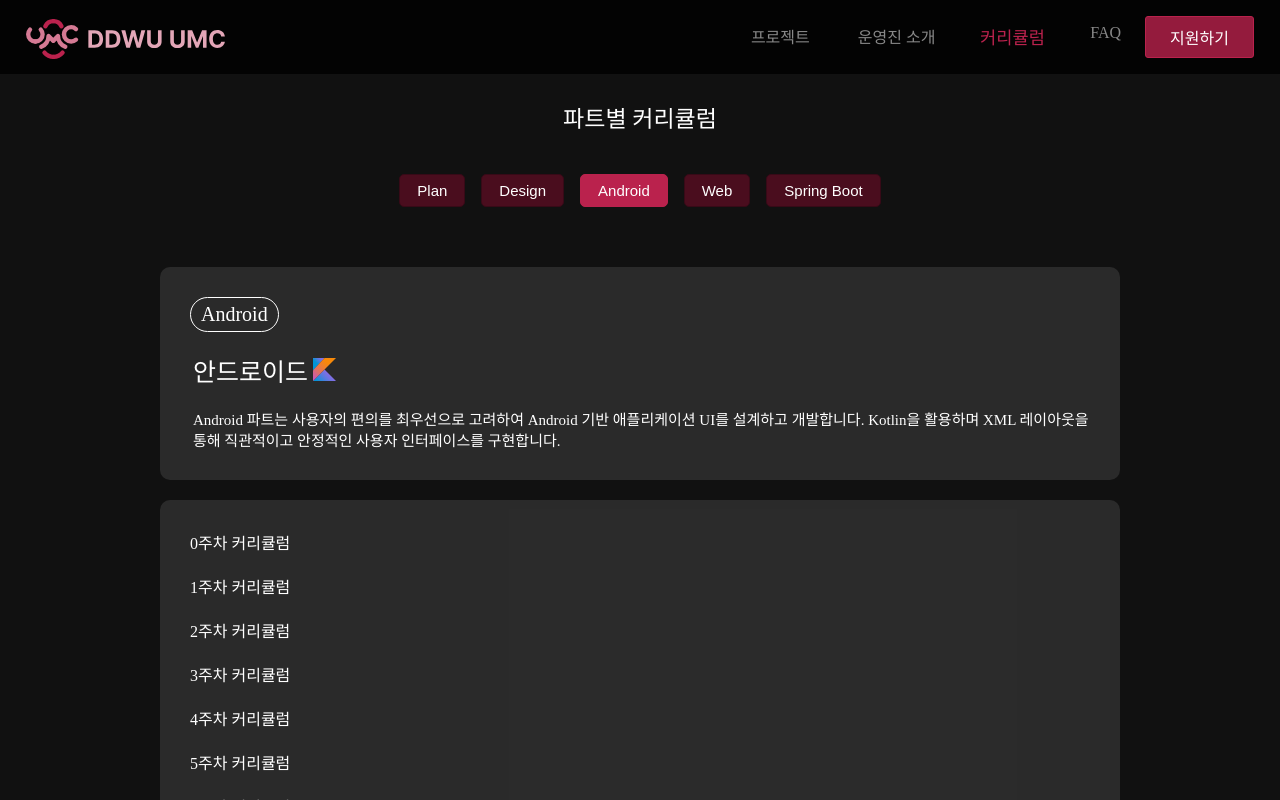
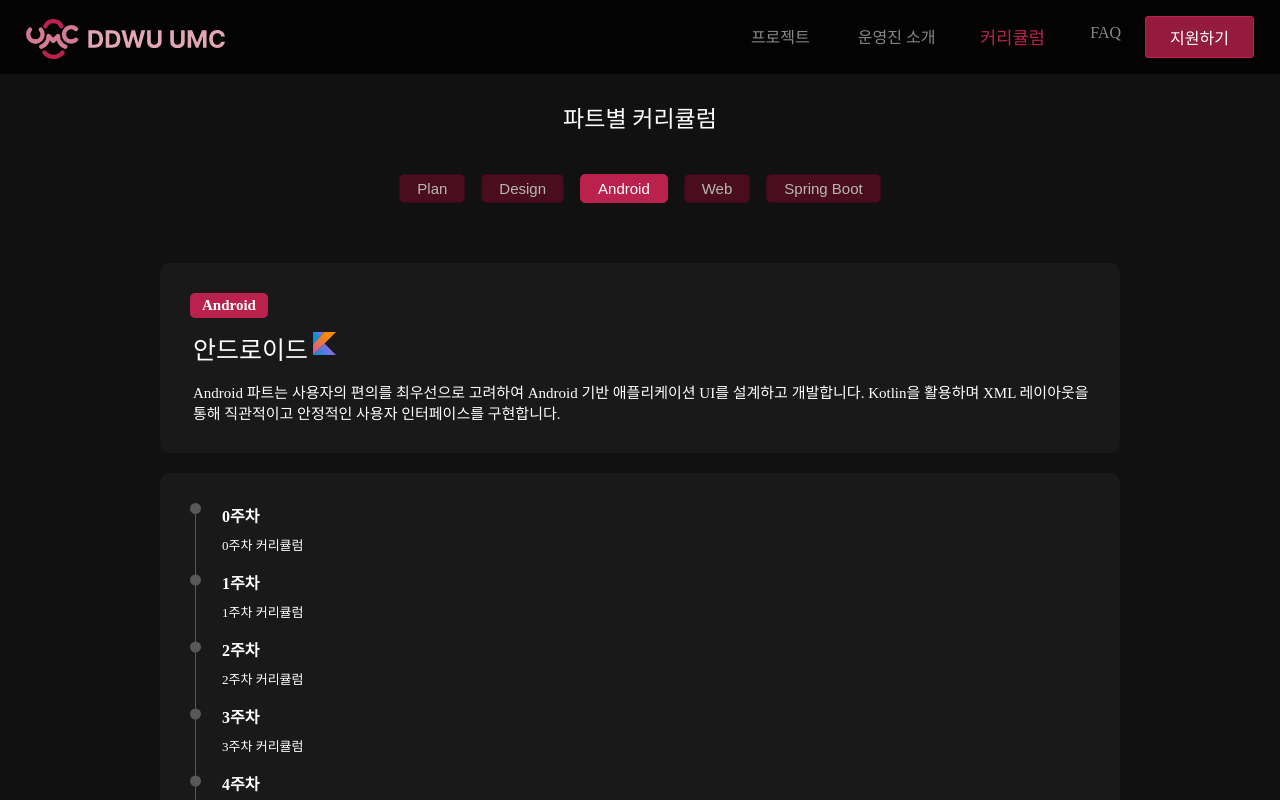
Before and after one commit to DDWU-UMC/FE, a React (Vite) app: page /curriculum/1 in a window 1280 px wide. Both pictures are taken after a click on the button "Android". Shown: the top 800 px of the page. Built offline with nearby package versions, Linux system fonts and the light colour scheme; no server answers.

Commit message:
refactor: 커리큘럼 디자인 수정

```diff
--- a/src/database/curriculumData.json
+++ b/src/database/curriculumData.json
@@ -3,91 +3,97 @@
       "part": "Plan",
       "partKorean": "기획",
       "info": "Plan 파트는 사용자 리서치와 시장 분석을 통해 서비스의 방향성과 핵심 기능을 기획하고, UX 설계를 바탕으로 Figma를 사용하여 와이어프레임 및 화면설계서를 제작합니다. 또한, Notion, Jira 등을 사용하여 프로젝트 일정 및 업무를 조율하며, 애자일 방식으로 팀원 간 원활한 협업을 이끌어 효율적인 개발을 지원합니다.",
-      "icon":"/figma-icon.svg",
-      "week0":"0주차 커리큘럼",
-      "week1":"1주차 커리큘럼",
-      "week2":"2주차 커리큘럼",
-      "week3":"3주차 커리큘럼",
-      "week4":"4주차 커리큘럼",
-      "week5":"5주차 커리큘럼",
-      "week6":"6주차 커리큘럼",
-      "week7":"7주차 커리큘럼",
-      "week8":"8주차 커리큘럼",
-      "week9":"9주차 커리큘럼",
-      "week10":"10주차 커리큘럼"
-
+      "icon": "/figma-icon.svg",
+      "curriculum": [
+        { "week": 0, "content": "0주차 커리큘럼" },
+        { "week": 1, "content": "1주차 커리큘럼" },
+        { "week": 2, "content": "2주차 커리큘럼" },
+        { "week": 3, "content": "3주차 커리큘럼" },
+        { "week": 4, "content": "4주차 커리큘럼" },
+        { "week": 5, "content": "5주차 커리큘럼" },
+        { "week": 6, "content": "6주차 커리큘럼" },
+        { "week": 7, "content": "7주차 커리큘럼" },
+        { "week": 8, "content": "8주차 커리큘럼" },
+        { "week": 9, "content": "9주차 커리큘럼" },
+        { "week": 10, "content": "10주차 커리큘럼" }
+      ]
     },
     {
-     "part": "Design",
-     "partKorean": "디자인",
+      "part": "Design",
+      "partKorean": "디자인",
       "info": "Design 파트는 사용자의 요구와 서비스 기획에 맞춰 와이어프레임을 설계하고, 직관적이고 효율적인 사용자 경험을 제공하기 위해 UI 디자인을 합니다. 이 과정에서 사용자 흐름과 인터페이스의 가시성을 고려하여 피그마를 이용해 프로토타이핑을 진행하고, 이를 통해 개발자와의 UI 동작 방식을 공유합니다.",
-      "icon":"/figma-icon.svg",
-      "week0":"0주차 커리큘럼",
-      "week1":"1주차 커리큘럼",
-      "week2":"2주차 커리큘럼",
-      "week3":"3주차 커리큘럼",
-      "week4":"4주차 커리큘럼",
-      "week5":"5주차 커리큘럼",
-      "week6":"6주차 커리큘럼",
-      "week7":"7주차 커리큘럼",
-      "week8":"8주차 커리큘럼",
-      "week9":"9주차 커리큘럼",
-      "week10":"10주차 커리큘럼"
+      "icon": "/figma-icon.svg",
+      "curriculum": [
+        { "week": 0, "content": "0주차 커리큘럼" },
+        { "week": 1, "content": "1주차 커리큘럼" },
+        { "week": 2, "content": "2주차 커리큘럼" },
+        { "week": 3, "content": "3주차 커리큘럼" },
+        { "week": 4, "content": "4주차 커리큘럼" },
+        { "week": 5, "content": "5주차 커리큘럼" },
+        { "week": 6, "content": "6주차 커리큘럼" },
+        { "week": 7, "content": "7주차 커리큘럼" },
+        { "week": 8, "content": "8주차 커리큘럼" },
+        { "week": 9, "content": "9주차 커리큘럼" },
+        { "week": 10, "content": "10주차 커리큘럼" }
+      ]
     },
     {
-        "part":"Android",
-        "partKorean": "안드로이드",
-        "info":"Android 파트는 사용자의 편의를 최우선으로 고려하여 Android 기반 애플리케이션 UI를 설계하고 개발합니다. Kotlin을 활용하며 XML 레이아웃을 통해 직관적이고 안정적인 사용자 인터페이스를 구현합니다.",
-        "icon":"/kotlin-icon.svg",
-        "week0":"0주차 커리큘럼",
-        "week1":"1주차 커리큘럼",
-        "week2":"2주차 커리큘럼",
-        "week3":"3주차 커리큘럼",
-        "week4":"4주차 커리큘럼",
-        "week5":"5주차 커리큘럼",
-        "week6":"6주차 커리큘럼",
-        "week7":"7주차 커리큘럼",
-        "week8":"8주차 커리큘럼",
-        "week9":"9주차 커리큘럼",
-        "week10":"10주차 커리큘럼",
-        "week11":"11주차 커리큘럼",
-        "week12":"12주차 커리큘럼"
+      "part": "Android",
+      "partKorean": "안드로이드",
+      "info": "Android 파트는 사용자의 편의를 최우선으로 고려하여 Android 기반 애플리케이션 UI를 설계하고 개발합니다. Kotlin을 활용하며 XML 레이아웃을 통해 직관적이고 안정적인 사용자 인터페이스를 구현합니다.",
+      "icon": "/kotlin-icon.svg",
+      "curriculum": [
+        { "week": 0, "content": "0주차 커리큘럼" },
+        { "week": 1, "content": "1주차 커리큘럼" },
+        { "week": 2, "content": "2주차 커리큘럼" },
+        { "week": 3, "content": "3주차 커리큘럼" },
+        { "week": 4, "content": "4주차 커리큘럼" },
+        { "week": 5, "content": "5주차 커리큘럼" },
+        { "week": 6, "content": "6주차 커리큘럼" },
+        { "week": 7, "content": "7주차 커리큘럼" },
+        { "week": 8, "content": "8주차 커리큘럼" },
+        { "week": 9, "content": "9주차 커리큘럼" },
+        { "week": 10, "content": "10주차 커리큘럼" },
+        { "week": 11, "content": "11주차 커리큘럼" },
+        { "week": 12, "content": "12주차 커리큘럼" }
+      ]
     },
     {
-        "part":"Web",
-        "partKorean": "웹",
-        "info":"Web 파트는 React와 TypeScript를 활용하여 웹 애플리케이션을 개발합니다. 기초적인 HTML, CSS, JavaScript부터 시작하여, 컴포넌트 기반 개발, API 통신, 전역 상태 관리 등 실무에서 활용되는 기술들을 단계적으로 학습하며 효율적이고 확장 가능한 웹 서비스를 구현합니다.",
-        "icon":"/react-icon.svg",
-        "week0":"0주차. 커리큘럼",
-        "week1":"1주차. 커리큘럼",
-        "week2":"2주차. 커리큘럼",
-        "week3":"3주차. 커리큘럼",
-        "week4":"4주차. 커리큘럼",
-        "week5":"5주차. 커리큘럼",
-        "week6":"6주차. 커리큘럼",
-        "week7":"7주차. 커리큘럼",
-        "week8":"8주차. 커리큘럼",
-        "week9":"9주차. 커리큘럼",
-        "week10":"10주차. 커리큘럼"
+      "part": "Web",
+      "partKorean": "웹",
+      "info": "Web 파트는 React와 TypeScript를 활용하여 웹 애플리케이션을 개발합니다. 기초적인 HTML, CSS, JavaScript부터 시작하여, 컴포넌트 기반 개발, API 통신, 전역 상태 관리 등 실무에서 활용되는 기술들을 단계적으로 학습하며 효율적이고 확장 가능한 웹 서비스를 구현합니다.",
+      "icon": "/react-icon.svg",
+      "curriculum": [
+        { "week": 0, "content": "0주차 커리큘럼" },
+        { "week": 1, "content": "1주차 커리큘럼" },
+        { "week": 2, "content": "2주차 커리큘럼" },
+        { "week": 3, "content": "3주차 커리큘럼" },
+        { "week": 4, "content": "4주차 커리큘럼" },
+        { "week": 5, "content": "5주차 커리큘럼" },
+        { "week": 6, "content": "6주차 커리큘럼" },
+        { "week": 7, "content": "7주차 커리큘럼" },
+        { "week": 8, "content": "8주차 커리큘럼" },
+        { "week": 9, "content": "9주차 커리큘럼" },
+        { "week": 10, "content": "10주차 커리큘럼" }
+      ]
+    },
+    {
+      "part": "Spring Boot",
+      "partKorean": "스프링 부트",
+      "info": "주어진 기획을 바탕으로 서버 아키텍처를 설계하고 개발합니다. 클라이언트와 데이터베이스를 연결하여 핵심 비즈니스 로직을 처리하며, QueryDSL과 JPA를 활용해 효율적인 데이터 접근 방식을 적용합니다. 또한, 인프라를 구축하고 배포를 수행하여 안정적인 서비스 운영을 지원합니다.",
+      "icon": "/spring-icon.svg",
+      "curriculum": [
+        { "week": 0, "content": "0주차 커리큘럼0주차 커리큘럼0주차 커리큘럼0주차 커리큘럼0주차 커리큘럼0주차 커리큘럼0주차 커리큘럼0주차 커리큘럼0주차 커리큘럼0주차 커리큘럼0주차 커리큘럼0주차 커리큘럼0주차 커리큘럼0주차 커리큘럼0주차 커리큘럼0주차 커리큘럼0주차 커리큘럼0주차 커리큘럼0주차 커리큘럼0주차 커리큘럼" },
+        { "week": 1, "content": "1주차 커리큘럼" },
+        { "week": 2, "content": "2주차 커리큘럼" },
+        { "week": 3, "content": "3주차 커리큘럼" },
+        { "week": 4, "content": "4주차 커리큘럼" },
+        { "week": 5, "content": "5주차 커리큘럼" },
+        { "week": 6, "content": "6주차 커리큘럼" },
+        { "week": 7, "content": "7주차 커리큘럼" },
+        { "week": 8, "content": "8주차 커리큘럼" },
+        { "week": 9, "content": "9주차 커리큘럼" },
+        { "week": 10, "content": "10주차 커리큘럼" }
+      ]
     }
-    ,
-    {
-        "part":"Spring Boot",
-        "partKorean": "스프링 부트",
-        "info":"주어진 기획을 바탕으로 서버 아키텍처를 설계하고 개발합니다. 클라이언트와 데이터베이스를 연결하여 핵심 비즈니스 로직을 처리하며, QueryDSL과 JPA를 활용해 효율적인 데이터 접근 방식을 적용합니다. 또한, 인프라를 구축하고 배포를 수행하여 안정적인 서비스 운영을 지원합니다.",
-        "icon":"/spring-icon.svg",
-        "week0":"0주차 커리큘럼",
-        "week1":"1주차 커리큘럼",
-        "week2":"2주차 커리큘럼",
-        "week3":"3주차 커리큘럼",
-        "week4":"4주차 커리큘럼",
-        "week5":"5주차 커리큘럼",
-        "week6":"6주차 커리큘럼",
-        "week7":"7주차 커리큘럼",
-        "week8":"8주차 커리큘럼",
-        "week9":"9주차 커리큘럼",
-        "week10":"10주차 커리큘럼"
-
-    }
-
-]
+  ]
--- a/src/pages/CurriculumPage.jsx
+++ b/src/pages/CurriculumPage.jsx
@@ -6,7 +6,7 @@
 import CurriculumData from "../database/curriculumData.json"
 
 const CurriculumsPageContainer = styled.div`
-  width: 90%;
+  width: 80%;
   margin: 0 auto;
   padding: 0 20px;
   gap: 40px;
@@ -33,35 +33,39 @@
 
 
 const PartInfo = styled.div`
-  background-color: rgba(54, 54, 54, 0.7);
+  background-color: ${Colors.secondary400};
   padding: 30px;
   color: white;
   border-radius: 10px;
   max-width: 900px;
   display: flex;
   flex-direction: column;
-  gap: 20px;
+  gap: 12px;
 
  .name-english{
   width: fit-content;
-  font-size: 20px;
-  border: 1px solid white;
-  padding: 5px 10px;
+  font-size: 15px;
+  font-weight: 600;
+  padding: 4px 12px;
   display: inline-block;
-  border-radius: 30px;
+  border-radius: 5px;
+  background-color: ${Colors.primary}
   }
   .name-korean{
   margin-left: 3px;
   font-size: 25px;
+  font-weight: 500;
   }
   .part-icon{
   margin-left: 5px;
+  padding-top: 1.5px;
   width: 23px;
   height: 23px;
   }
   .part-info{
    margin-left: 3px;
   font-size: 15px;
+  margin-top:3px;
   }
 
    @media screen and (max-width: 430px) {
@@ -85,7 +89,7 @@
 `;
 
 const PartCurriculum = styled.div`
- background-color: rgba(54, 54, 54, 0.7);
+  background-color: ${Colors.secondary400};
   padding: 30px;
   color: white;
   border-radius: 10px;
@@ -94,6 +98,71 @@
   display: flex;
   flex-direction: column;
   gap: 20px;
+
+  .ordered-nav {
+  position: relative;
+  list-style: none; /* 기본 리스트 스타일 제거 */
+  margin: 0;
+  padding: 0;
+  display: block;
+}
+
+.ordered-nav::before {
+  /* 세로선 */
+  content: '';
+  height: 95%;
+  position: absolute;
+  left: 5px;
+  top: 0;
+  width: 1px;
+  background-color: ${Colors.secondary200};
+}
+
+.ordered-nav--link {
+  padding-left: 1.5rem;
+  margin: 1rem 0;
+  position: relative;
+}
+
+.ordered-nav--link::before {
+  /* 각 항목의 원형 아이콘 */
+  content: '';
+  position: absolute;
+  top: 20%;
+  left: 0;
+  width: 5px;
+  height: 5px;
+  background-color: ${Colors.secondary200};
+  border: 3px solid ${Colors.secondary200};
+  border-radius: 50%;
+  transform: translateY(-50%);
+}
+
+.ordered-nav--link:first-child{
+margin-top:0;
+}
+/* 첫 번째 요소 조정 */
+.ordered-nav--link:first-child::before {
+  top: 0;
+  transform: none;
+}
+
+/* 마지막 요소 조정 */
+.ordered-nav--link:last-child {
+  margin-bottom: 0;
+}
+ .week{
+ font-weight: 600;
+ font-size: 16px;
+margin-left: 8px;
+ }
+ .content{
+ font-weight: 300;
+ font-size: 13px;
+ margin-left: 8px;
+ margin-top: 8px;
+
+ }
 `;
 
 const ButtonContainer = styled.div`
@@ -101,25 +170,28 @@
   gap: 16px;
   margin-bottom: 20px;
 
+
   @media screen and (max-width: 430px) {
     gap: 14px;
     margin-bottom: 0px;
 
   }
+
 `;
 const PartButton = styled.button`
   background-color: ${(props) => (props.$active === "true"? Colors.primary : Colors.btn)};
-  color: white;
+  color:${(props) => (props.$active === "true"?  "white" : Colors.secondary50 )};
   border: 1px solid ${(props) => (props.$active === "true" ? Colors.primary : Colors.primary900)};
-  padding: 7px 17px;
+  padding: 5px 17px;
   border-radius: 5px;
   cursor: pointer;
   font-size: 15px;
 
   @media screen and (max-width: 430px) {
     padding: 7px 7px;
-    font-size: 12px;
+    font-size: 10px;
   }
+
 `;
 
 const Parts = ({ selectedPart }) => {
@@ -132,11 +204,11 @@
                     <PartInfo>
                         <div className="name-english">{part.part}</div>
 
-                        <div>
-                            <span className="name-korean">{part.partKorean}</span>
-                            <span>
-                                <img className="part-icon" src={part.icon} alt="icon" /> {/* icon을 part에서 가져오도록 수정 */}
-                            </span>
+                        <div style={{display: "flex"}}>
+                            <div className="name-korean">{part.partKorean}</div>
+                            <div>
+                                <img className="part-icon" src={part.icon} alt="icon" />
+                            </div>
                         </div>
 
                         <div className="part-info">
@@ -145,19 +217,22 @@
                     </PartInfo>
 
                     <PartCurriculum>
-                        {Array.from({ length: 13 }, (_, i) => part[`week${i}`])
-                            .filter(Boolean)
-                            .map((week, i) => (
-                                <div key={i}>{week}</div>
-                            ))}
-
-                    </PartCurriculum>
+                    <ol className="ordered-nav">
+            {part.curriculum
+              .sort((a, b) => a.week - b.week) // 주차 순서대로 정렬
+              .map((week, i) => (
+                <li key={i} className="ordered-nav--link">
+                  <div className="week">{week.week}주차</div>
+                  <div className="content">{week.content}</div>
+                </li>
+              ))}
+          </ol>
+</PartCurriculum>
                 </div>
             ))}
         </>
     );
 };
-
 
 
 const CurriculumPage = () => {
--- a/src/pages/MainPage.jsx
+++ b/src/pages/MainPage.jsx
@@ -64,7 +64,7 @@
   }
 
   @media screen and (max-width: 920px) {
-     margin: 6rem 3.5rem  ;
+     margin: 6rem 3.5rem ;
   }
 
   @media screen and (max-width: 690px) {
--- a/src/pages/ManagementPage.jsx
+++ b/src/pages/ManagementPage.jsx
@@ -75,6 +75,8 @@
   .position {
     font-size: 15px;
     margin: 8px 10px;
+    margin-top: 15px;
+    font-weight: 500;
     color: ${Colors.primary400};
   }
 
```
